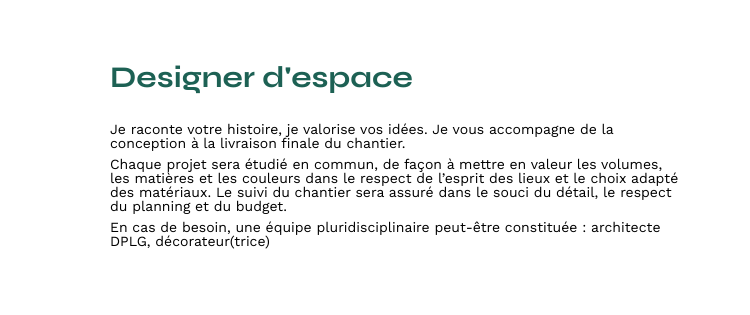
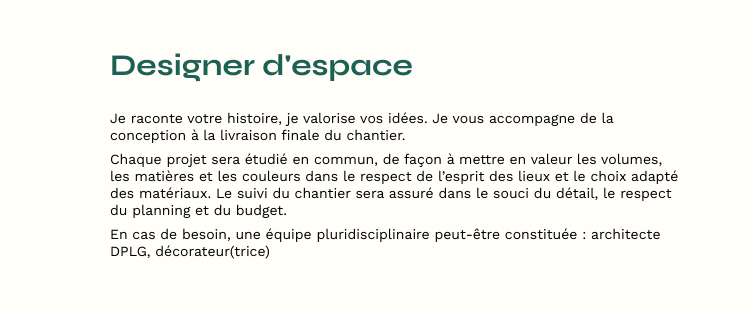
Before and after one commit to drouetromain/OCR-P3-sophie-bluel, a plain HTML site: page FrontEnd/index.html in a window 1280 px wide. Shown: the part 225-540 px from the top of the page, 530-1280 px from the left. Drawn offline with nearby package versions, Linux system fonts and the light colour scheme; no server answers.

Commit message:
clean du code

```diff
--- a/Backend/connexion.js
+++ b/Backend/connexion.js
@@ -1,10 +1,7 @@
 function connexionUser() {
-    console.log("connexionUser loqded");
     const logInForm = document.querySelector(".login-form");
     logInForm.addEventListener("submit", function (event) {
         event.preventDefault();
-
-        console.log("hqppen here");
 
         // Création de l’objet de connexion
         const connexion = {
@@ -13,7 +10,6 @@ function connexionUser() {
         };
         // Création de la charge utile au format JSON
         const chargeUtile = JSON.stringify(connexion);
-        console.log(chargeUtile);
 
         // Appel de la fonction fetch avec toutes les informations nécessaires
         fetch("http://localhost:5678/api/users/login", {
@@ -37,6 +33,4 @@ function connexionUser() {
     });
 }
 
-
-
 connexionUser();
--- a/FrontEnd/app.js
+++ b/FrontEnd/app.js
@@ -113,8 +113,6 @@ fileInput.addEventListener('change', function () {
         let hideBlockAddPicture = document.getElementById("js-hide-block-add-picture");
         hideBlockAddPicture.style.display = "none";
 
-        // Rajout du bloc "add-picture-block"
-
     } else {
         console.log("Aucun fichier sélectionné");
     }
--- a/FrontEnd/assets/style.css
+++ b/FrontEnd/assets/style.css
@@ -27,6 +27,10 @@ time, mark, audio, video {
 article, aside, details, figcaption, figure,
 footer, header, hgroup, menu, nav, section {
 	display: block;
+}
+
+html {
+	background-color: #FFFEF8;
 }
 body {
 	line-height: 1;
@@ -95,6 +99,10 @@ nav li {
 
 li:hover {
 	color: #B1663C;
+}
+
+figcaption {
+	padding-top: 10px;
 }
 
 #top-bar-edition-mode{
@@ -166,6 +174,7 @@ li:hover {
 
 #introduction p {
 	margin-bottom: 0.5em;
+	line-height: 17px;
 }
 #portfolio h2 {
 	text-align: center;
```
Also changed, not shown: FrontEnd/modal.js (+0 -8 lines), Backend/images/abajour-tahina165128684395616891808918331689498567792.png (added), 1 other file.
